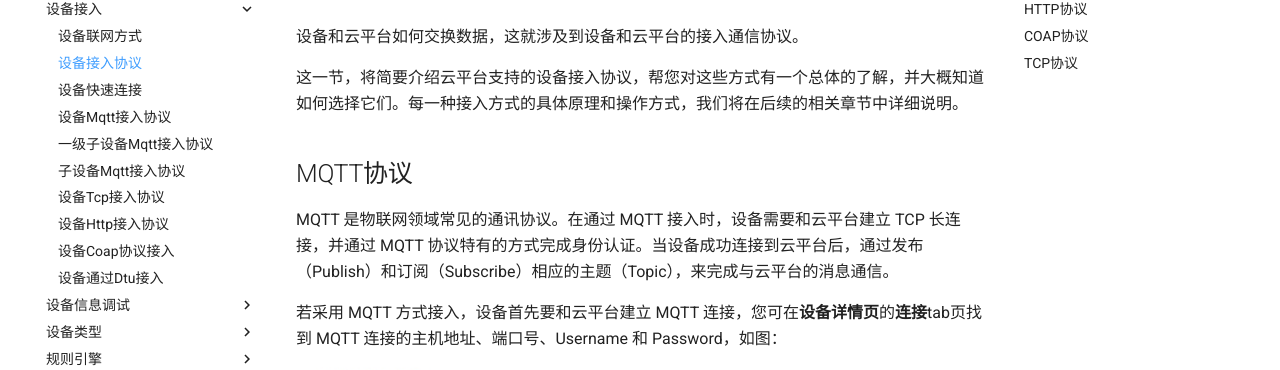
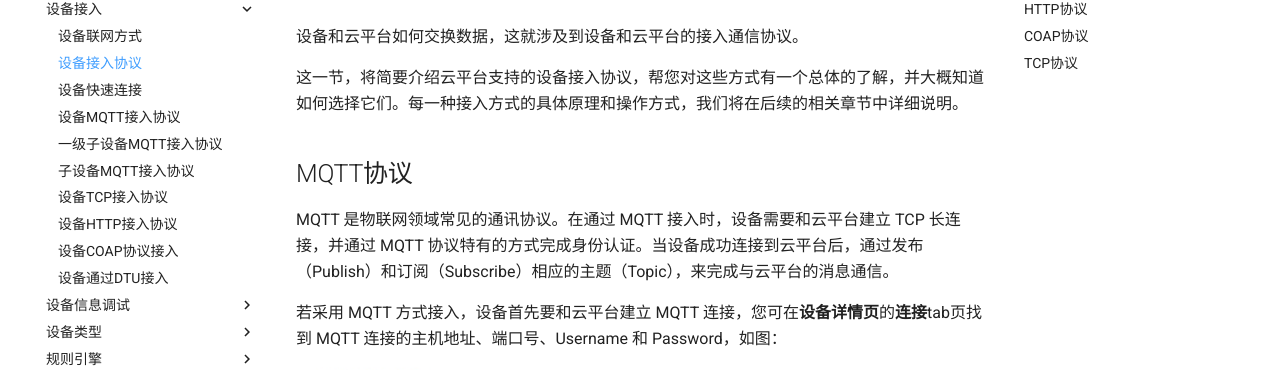
Before and after one commit to children1987/children1987, an MkDocs documentation site: the page built from docs/设备接入协议.md, in a window 1280 px wide. Shown: the part 156-526 px from the top of the page. Built offline with MkDocs 1.6.1 and Material for MkDocs 9.7.7, drawn with Linux system fonts in a browser that asks for light colours; some of the changed lines change nothing that is shown.

Commit message:
目录大小写问题修复

```diff
--- a/mkdocs.yml
+++ b/mkdocs.yml
@@ -74,13 +74,13 @@ nav:
     - 设备联网方式: 设备联网方式.md
     - 设备接入协议: 设备接入协议.md
     - 设备快速连接: 设备快速连接.md
-    - 设备Mqtt接入协议: 设备MQTT接入协议.md
-    - 一级子设备Mqtt接入协议: 一级子设备MQTT接入协议.md
-    - 子设备Mqtt接入协议: 子设备MQTT接入协议.md
-    - 设备Tcp接入协议: 设备TCP接入协议.md
-    - 设备Http接入协议: 设备HTTP接入协议.md
-    - 设备Coap协议接入: 设备COAP协议接入.md
-    - 设备通过Dtu接入: 设备通过DTU接入.md
+    - 设备MQTT接入协议: 设备MQTT接入协议.md
+    - 一级子设备MQTT接入协议: 一级子设备MQTT接入协议.md
+    - 子设备MQTT接入协议: 子设备MQTT接入协议.md
+    - 设备TCP接入协议: 设备TCP接入协议.md
+    - 设备HTTP接入协议: 设备HTTP接入协议.md
+    - 设备COAP协议接入: 设备COAP协议接入.md
+    - 设备通过DTU接入: 设备通过DTU接入.md
 
   - 设备信息调试:
     - 设备消息调试: 设备消息调试.md
@@ -90,7 +90,7 @@ nav:
     - 功能定义: 功能定义.md
     - 自定义数据流: 自定义数据流.md
     - Modbus寄存器设置: Modbus寄存器设置.md
-    - 个性化Ui: 个性化UI.md
+    - 个性化UI: 个性化UI.md
 
   - 规则引擎:
     - 创建规则引擎: 创建规则引擎.md
@@ -115,9 +115,9 @@ nav:
     - OTA固件升级: OTA固件升级.md
 
   - API:
-    - Api 概述: API 概述.md
-    - Https Api: HTTPS API.md
-    - Mqtt Api: MQTT API.md
+    - API 概述: API 概述.md
+    - HTTPS API: HTTPS API.md
+    - MQTT API: MQTT API.md
 
   - Topic映射:
     - Topic映射: Topic映射.md
```
